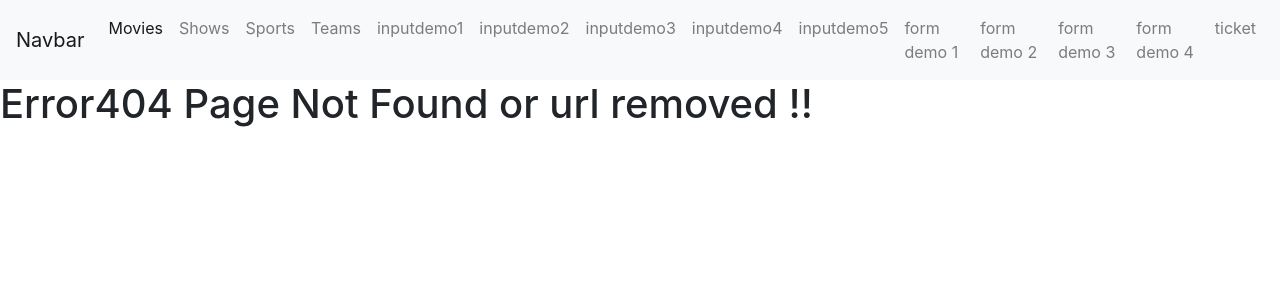
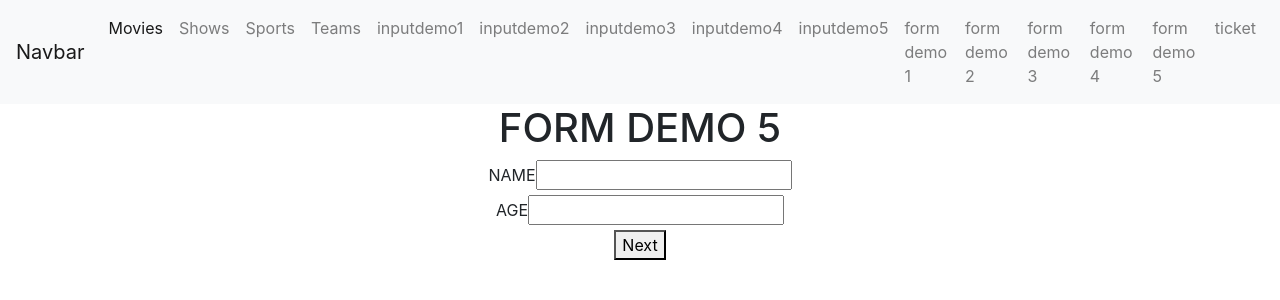
Before and after one commit to samirvithlani/hmt_mern_react_2026, a React (Vite) app: page /formdemo5 in a window 1280 px wide. Before the commit this address had no page. Shown: the top 300 px of the page. Built offline with nearby package versions, Linux system fonts and the light colour scheme.

Commit message:
stepper form

```diff
--- a/src/App.jsx
+++ b/src/App.jsx
@@ -42,6 +42,7 @@ import { Ticket } from './components/forms/Ticket'
 import { FormDemo2 } from './components/forms/FormDemo2'
 import { FormDemo3 } from './components/forms/FormDemo3'
 import { FormDemo4 } from './components/forms/FormDemo4'
+import { FormDemo5 } from './components/forms/FormDemo5'
 
 
 function App() {
@@ -80,6 +81,7 @@ function App() {
             <Route path='/formdemo2' element ={<FormDemo2/>}></Route>
             <Route path='/formdemo3' element ={<FormDemo3/>}></Route>
             <Route path='/formdemo4' element ={<FormDemo4/>}></Route>
+            <Route path='/formdemo5' element ={<FormDemo5/>}></Route>
             <Route path='/ticket' element = {<Ticket/>}></Route>
 
             <Route path='/*' element = {<Error404/>}></Route>
--- a/src/components/Navbar.jsx
+++ b/src/components/Navbar.jsx
@@ -134,6 +134,11 @@ export const Navbar = () => {
               </Link>
             </li>
             <li class="nav-item">
+              <Link class="nav-link" to="/formdemo5">
+                form demo 5
+              </Link>
+            </li>
+            <li class="nav-item">
               <Link class="nav-link" to="/ticket">
                 ticket
               </Link>
--- /dev/null
+++ b/src/components/forms/FormDemo5.jsx
@@ -0,0 +1,94 @@
+import React, { useState } from 'react'
+import { useForm } from 'react-hook-form'
+
+export const FormDemo5 = () => {
+    const [step, setstep] = useState(1)
+    const {register,handleSubmit,formState:{errors},trigger} = useForm()
+    const submitHandler = (data)=>{
+        console.log("data..",data)
+    }
+    const next = async()=>{
+        var valid;
+        if(step==1){
+            valid = await trigger(["name","age"])
+            //if both validation are passed valid will true or false
+        }
+        else if(step==2){
+            valid = await trigger(["email","password"])
+        }
+        if(valid==true){
+            setstep(step+1)
+        }
+    }
+
+    const validationSchema = {
+        nameValidator:{
+            required:{
+                value:true,
+                message:"name is required*"
+            }
+        },
+        ageValidator:{
+            required:{
+                value:true,
+                message:"age is required*"
+            }
+        },
+         emailValidator:{
+            required:{
+                value:true,
+                message:"email is required*"
+            }
+        },
+        passwordValidator:{
+            required:{
+                value:true,
+                message:"password is required*"
+            }
+        }
+    }
+
+  return (
+    <div style={{textAlign:"center"}}>
+        <h1>FORM DEMO 5</h1>
+        <form onSubmit={handleSubmit(submitHandler)}>
+            {
+                step == 1 && <div>
+                    <div>
+                        <label>NAME</label>
+                        <input type='text' {...register("name",validationSchema.nameValidator)}></input>
+                        {errors.name && errors.name.message}
+                    </div>
+                    <div>
+                        <label>AGE</label>
+                        <input type='text' {...register("age",validationSchema.ageValidator)}></input>
+                        {errors.age && errors.age.message}
+                    </div>
+                    <div>
+                        <button onClick={()=>{next()}}>Next</button>
+                    </div>
+                </div>
+            }
+            {
+                step ==2 && <div>
+                    <div>
+                        <label>EMAIL</label>
+                        <input type='text' {...register("email",validationSchema.emailValidator)}></input>
+                        {errors.email && errors.email.message}
+                    </div>
+                    <div>
+                        <label>PASSWORD</label>
+                        <input type='password' {...register("password",validationSchema.passwordValidator)}></input>
+                        {errors.password && errors.password.message}
+                    </div>
+                    <div>
+                        <button onClick={()=>{setstep(step-1)}}>BACK</button>
+                        <input type='submit'></input>
+                    </div>
+
+                </div>
+            }
+        </form>
+    </div>
+  )
+}
```
